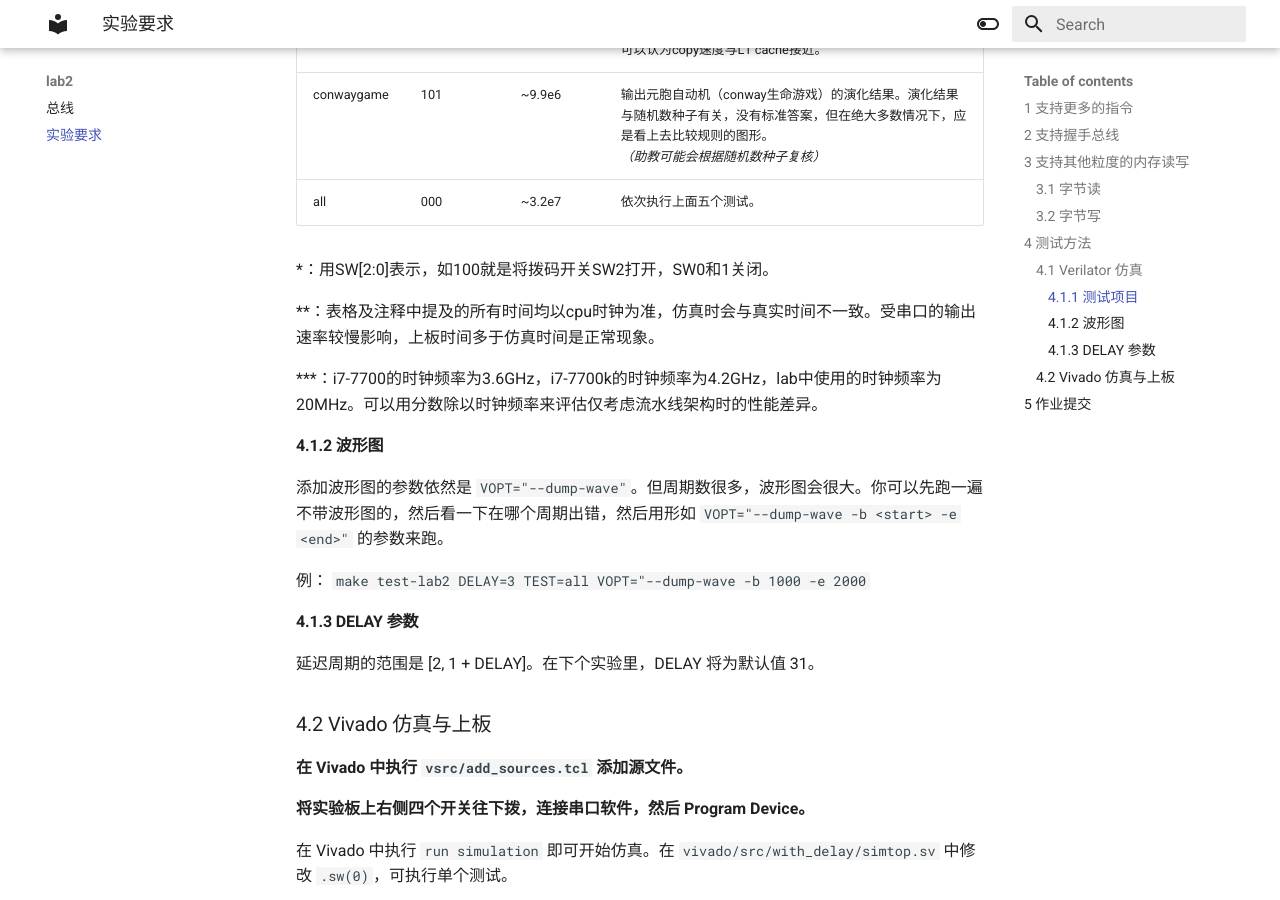
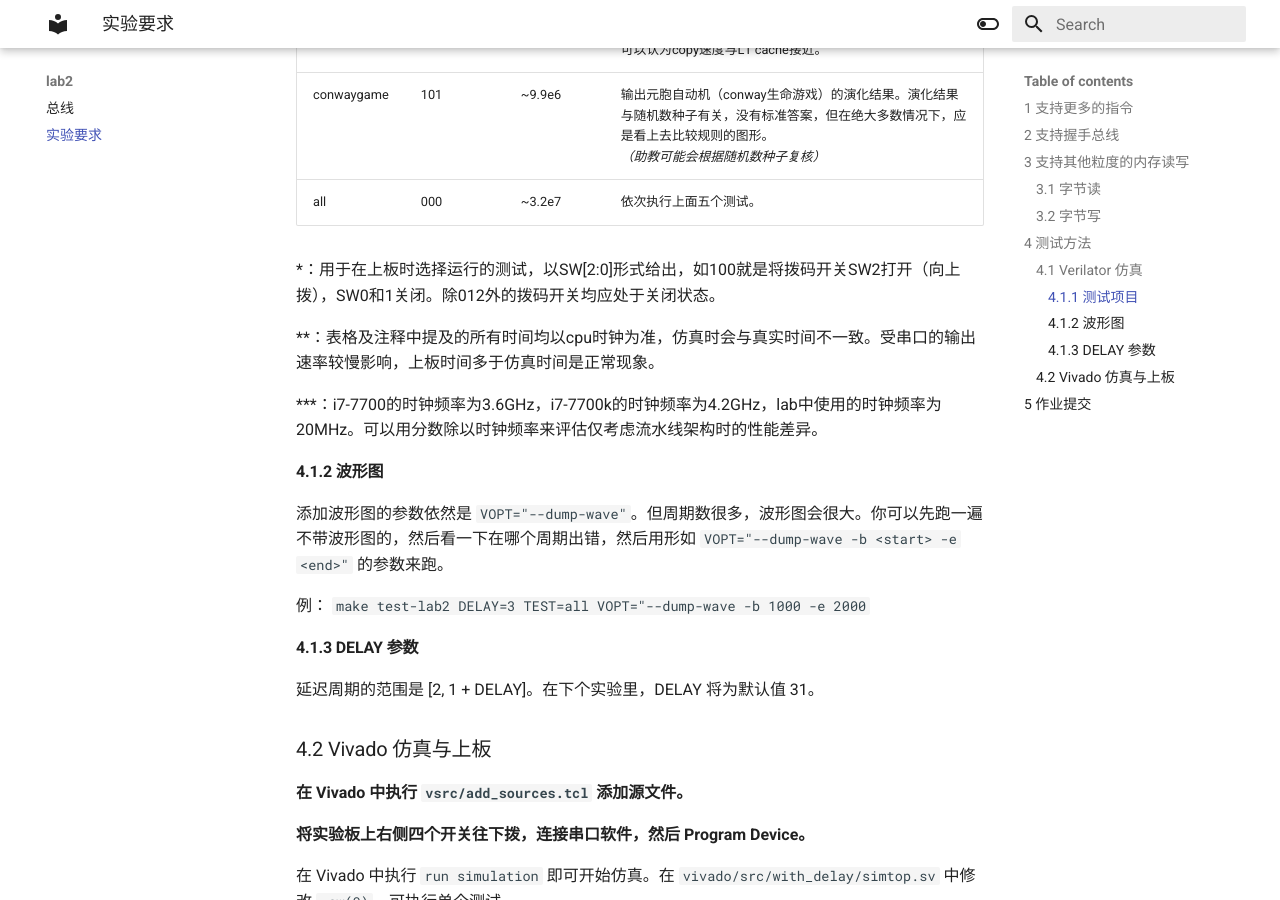
Before and after one commit to FDUCSLG/Arch-2022Spring-FDU, an MkDocs documentation site: the page built from docs/lab2/lab2.md, in a window 1280 px wide and 900 px high, scrolled down 3795 px. Built offline with MkDocs 1.6.1 and Material for MkDocs 9.7.7, drawn with Linux system fonts in a browser that asks for light colours.

Commit message:
Update lab2.md

```diff
--- a/docs/lab2/lab2.md
+++ b/docs/lab2/lab2.md
@@ -148,7 +148,7 @@ module writedata
 | conwaygame | 101        | ~9.9e6     | 输出元胞自动机（conway生命游戏）的演化结果。演化结果与随机数种子有关，没有标准答案，但在绝大多数情况下，应是看上去比较规则的图形。*（助教可能会根据随机数种子复核）* |
 | all        | 000        | ~3.2e7     | 依次执行上面五个测试。                                       |
 
-\*：用SW\[2:0\]表示，如100就是将拨码开关SW2打开，SW0和1关闭。
+\*：用于在上板时选择运行的测试，以SW\[2:0\]形式给出，如100就是将拨码开关SW2打开（向上拨），SW0和1关闭。除012外的拨码开关均应处于关闭状态。
 
 \*\*：表格及注释中提及的所有时间均以cpu时钟为准，仿真时会与真实时间不一致。受串口的输出速率较慢影响，上板时间多于仿真时间是正常现象。
 
```
